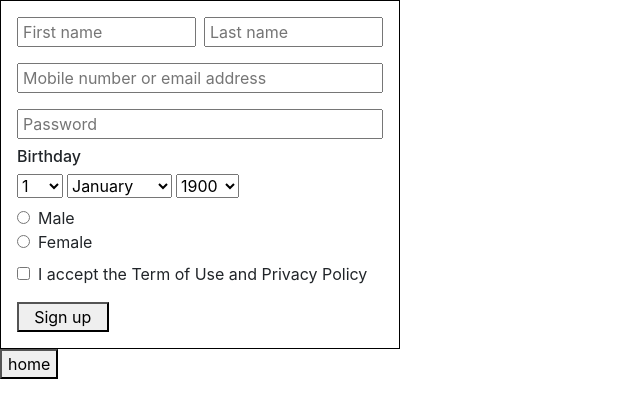
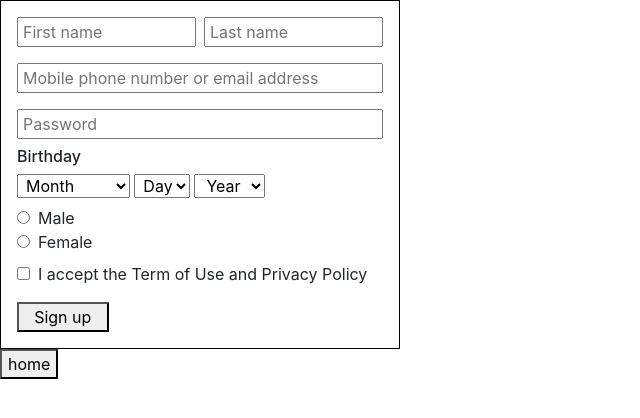
Before and after one commit to namnguyendevfl/authen-project-nam, a React (Create React App) app in the folder client/: page /accounts/signup in a window 1280 px wide. Shown: the top 418 px of the page, without its empty margins (0-640 px from the left). Built offline with nearby package versions, Linux system fonts and the light colour scheme.

Commit message:
done with the signup form

```diff
--- a/client/src/accounts/login/index.js
+++ b/client/src/accounts/login/index.js
@@ -44,7 +44,7 @@ export default function Login({setFound, users}) {
                         id = "userName"
                         name = "userName"
                         type = "text"
-                        placeholder = "username"
+                        placeholder = "Phone number or email"
                         value = {userLogedIn.username}
                         onChange = {handleChange}
                         >
@@ -56,7 +56,7 @@ export default function Login({setFound, users}) {
                         id = "password"
                         name = "password"
                         type = "password"
-                        placeholder = "password"
+                        placeholder = "Password"
                         value = {userLogedIn.password}
                         onChange = {handleChange}
                         >
--- a/client/src/accounts/signup/index.js
+++ b/client/src/accounts/signup/index.js
@@ -66,7 +66,7 @@ export default function Signup(){
                         name = "firstName"
                         type = "text"
                         placeholder = "First name"
-                        value = {user.username}
+                        value = {user.firstName}
                         onChange = {handleChange}
                         required = "true"
                         >
@@ -79,7 +79,7 @@ export default function Signup(){
                         name = "surName"
                         type = "text"
                         placeholder = "Last name"
-                        value = {user.username}
+                        value = {user.surName}
                         onChange = {handleChange}
                         required = "true"
                         >
@@ -91,9 +91,9 @@ export default function Signup(){
                         className = "px-1 w-100 px-1"
                         id = "userName"
                         name = "userName"
-                        placeholder = "Mobile number or email address"
+                        placeholder = "Mobile phone number or email address"
                         type = "text"
-                        value = {user.username}
+                        value = {user.userName}
                         onChange = {handleChange}
                         required = "true"
                         >
@@ -118,32 +118,39 @@ export default function Signup(){
                         <div className = "d-flex">
                         <div className = "pe-1">
                         <select
-                            className = "pe-1"
+                            className = "px-1"
+                            id = "month"
+                            name = "ageMonth"
+                            value = {user.ageMonth}
+                            onChange = {handleChange}
+                            >
+                            <option> Month </option>
+                            {month}
+                        </select>
+                        </div>
+                        <div className = "pe-1">
+                        <select
+                            className = "text-center ps-1"
                             id = "day"
                             name = "ageDay"
                             value = {user.ageDay}
                             onChange = {handleChange}
                             >
+                            <option> Day </option>
                             {day}
                         </select>
                         </div>
+
                         <div className = "pe-1">
                         <select
-                            id = "month"
-                            name = "ageMonth"
-                            value = {user.ageMonth}
-                            onChange = {handleChange}
-                            >
-                            {month}
-                        </select>
-                        </div>
-                        <div className = "pe-1">
-                        <select
+                            className = "text-center px-1"
                             id = "year"
                             name = "ageYear"
                             value = {user.ageYear}
                             onChange = {handleChange}
+                            required = "true"
                             >
+                            <option> Year </option>
                             {year}
                         </select>
                         </div>
```
